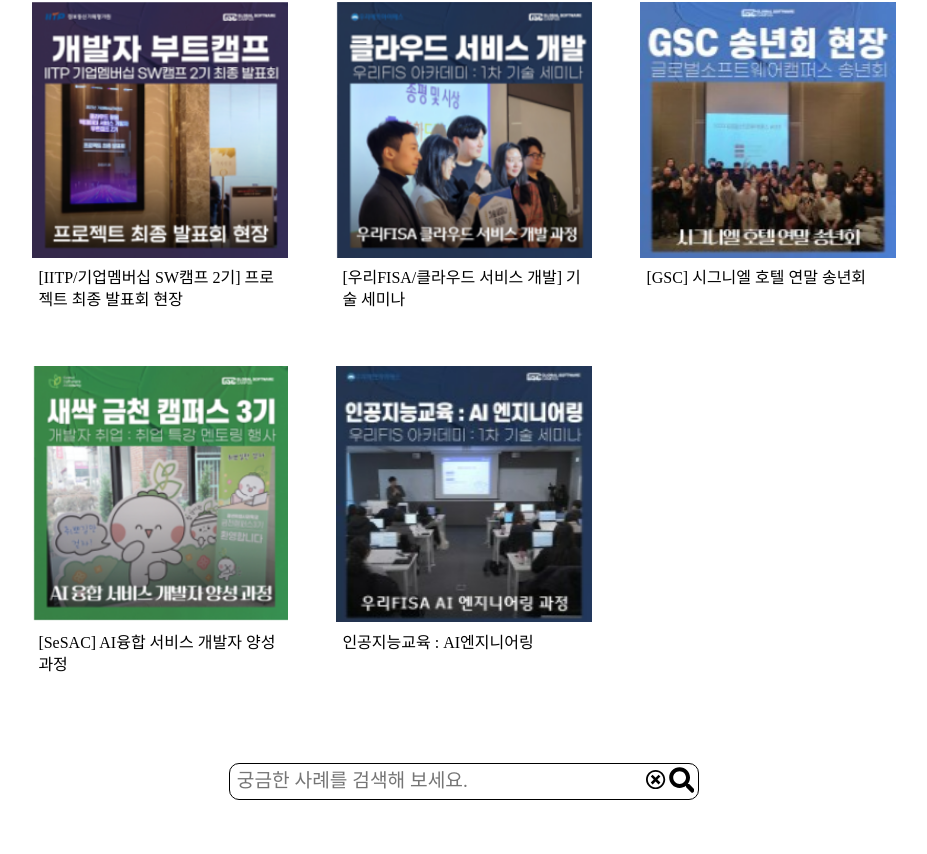
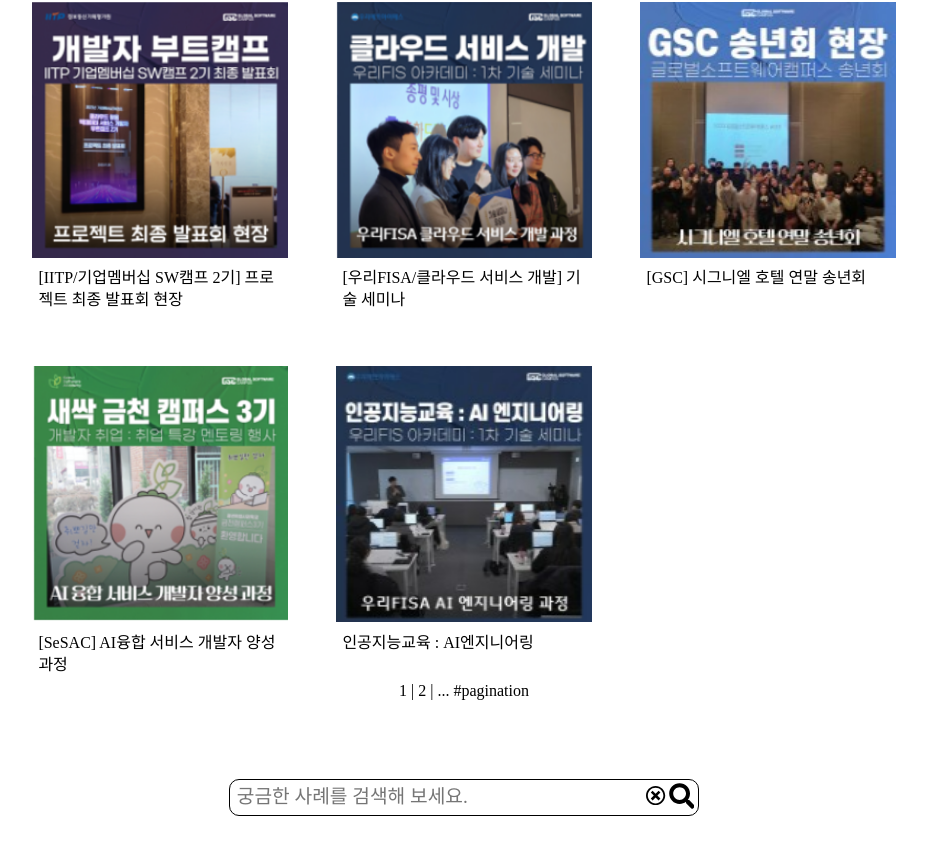
Before and after one commit to jh1109/gsc-app, a React (Create React App) app: page /service-cases in a window 1280 px wide. Shown: the part 515-1369 px from the top of the page, without its empty margins (176-1103 px from the left). Built offline with nearby package versions, Linux system fonts and the light colour scheme.

Commit message:
[style] 교육 사례 pagination 위치 추가

```diff
--- a/src/components/cases/CasesContent.js
+++ b/src/components/cases/CasesContent.js
@@ -58,6 +58,7 @@
                 ))}
                 </ul>
             )}
+            <p>1 | 2 | ...  #pagination</p>
             <form className={classes.searchForm} onSubmit={handleSearch}>
                 <label className="a11yHidden" htmlFor="searchCase">검색창</label>
                 <input type="text" id="searchCase" value={inputValue} onChange={handleInputValue} ref={ inputEl } placeholder="궁금한 사례를 검색해 보세요."/>
```
